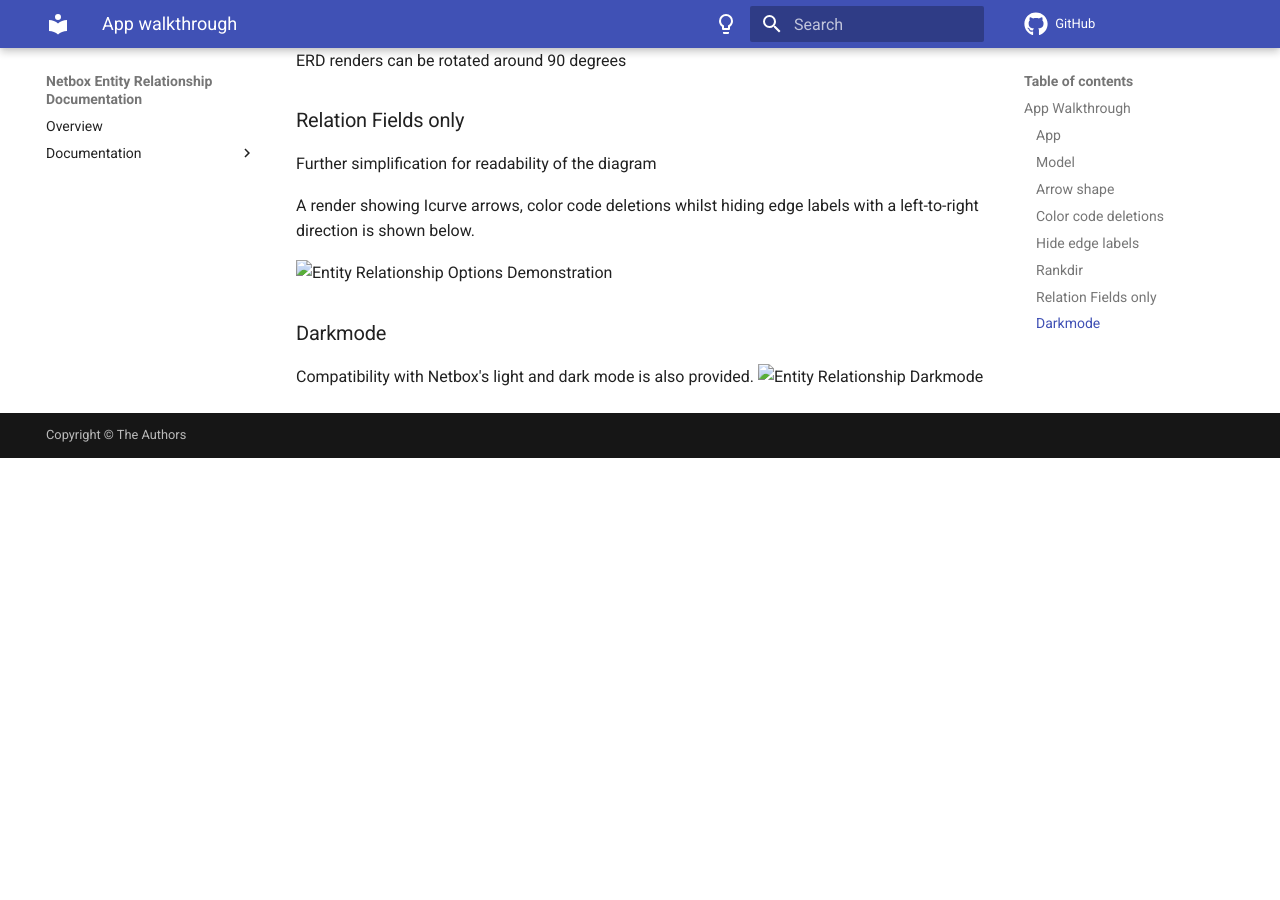
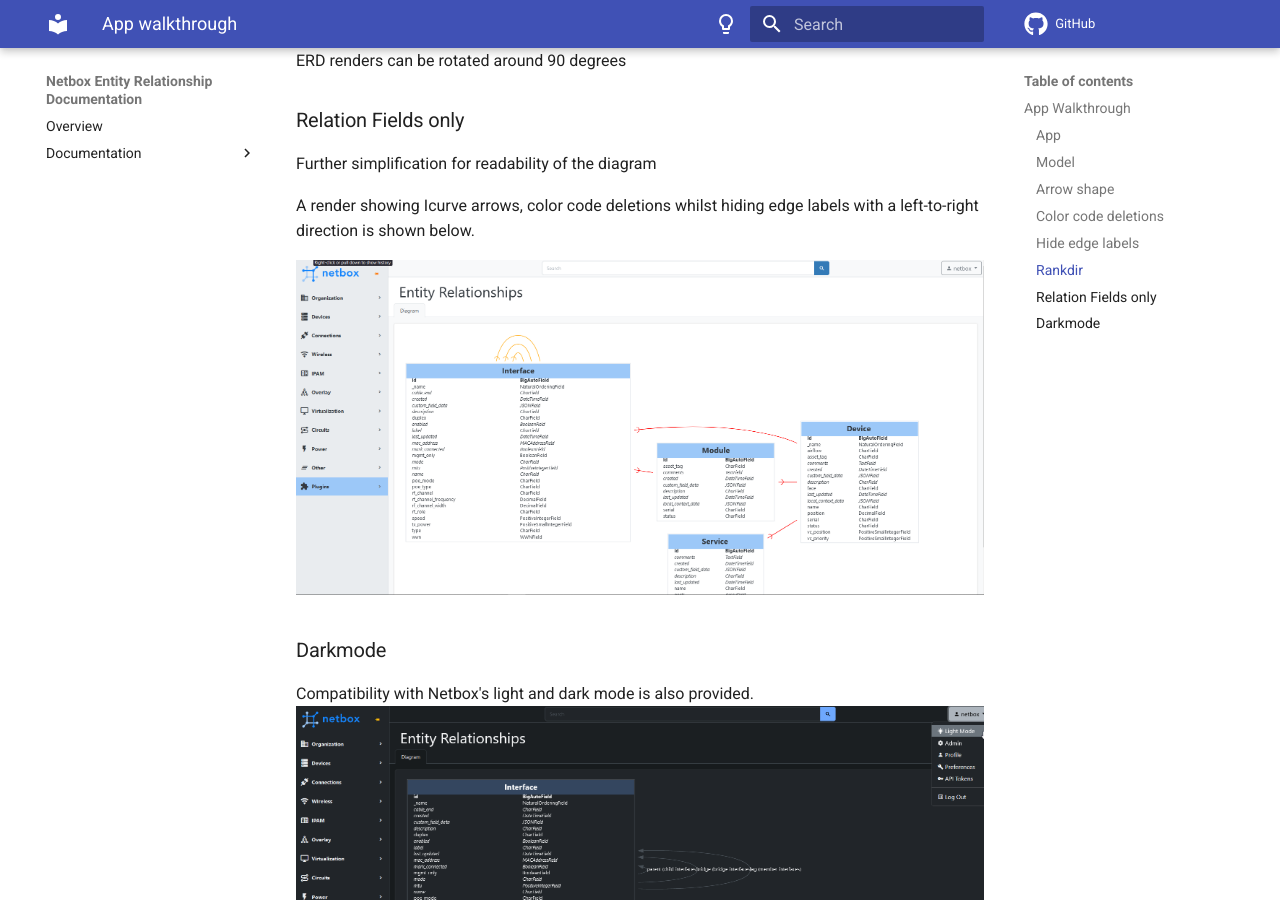
Before and after one commit to opticore/netbox-entity-relationship, an MkDocs documentation site: the page built from docs/app_walkthrough.md, in a window 1280 px wide and 900 px high, scrolled down 2061 px. Built offline with MkDocs 1.6.1 and Material for MkDocs 9.7.7, drawn with Linux system fonts in a browser that asks for light colours; comment, search, counter and statistics services are not loaded; before the commit the page ends 2519 px from its top, so only the background shows below that.

Commit message:
Update app_walkthrough.md

```diff
--- a/docs/app_walkthrough.md
+++ b/docs/app_walkthrough.md
@@ -36,8 +36,8 @@
 
 A render showing Icurve arrows, color code deletions whilst hiding edge labels with a left-to-right direction is shown below.
 
-![Entity Relationship Options Demonstration](docs/images/entity-relationship-options-demonstration.png)
+![Entity Relationship Options Demonstration](images/entity-relationship-options-demonstration.png)
 
 ### Darkmode
 Compatibility with Netbox's light and dark mode is also provided.
-![Entity Relationship Darkmode](docs/images/entity-relationship-darkmode.png)
+![Entity Relationship Darkmode](images/entity-relationship-darkmode.png)
```
